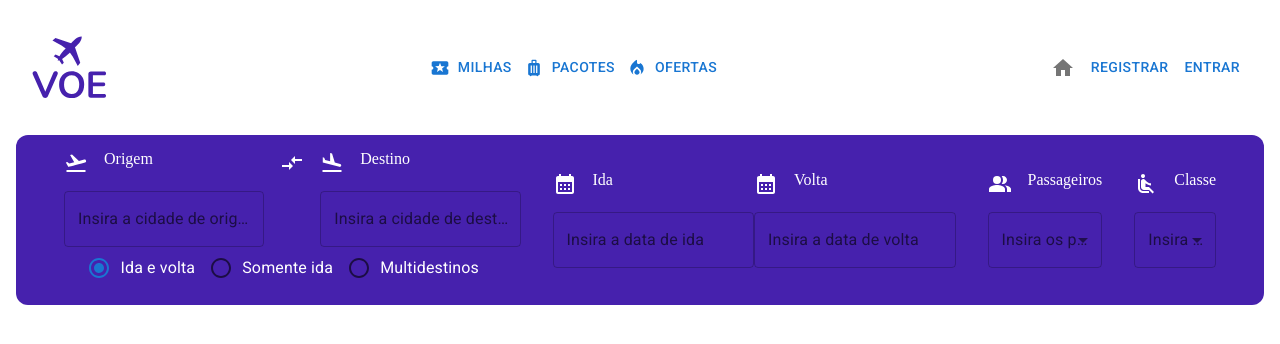
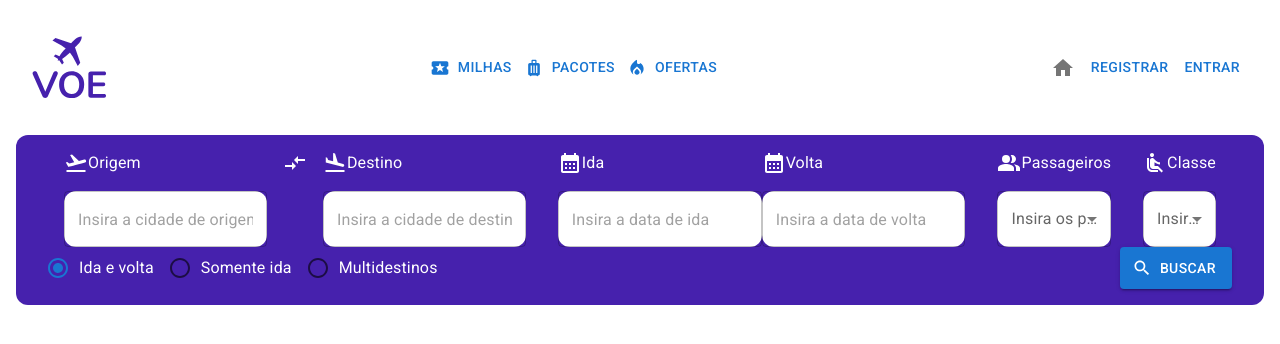
Before and after one commit to guijun13/ihc-voe, a Next.js app: page / in a window 1280 px wide. Shown: the top 344 px of the page. Built offline with nearby package versions, Linux system fonts and the light colour scheme.

Commit message:
update homepage main search

```diff
--- a/pages/index.tsx
+++ b/pages/index.tsx
@@ -9,6 +9,7 @@ import {
   Luggage,
   PeopleAlt,
   Person,
+  Search,
 } from '@mui/icons-material';
 import HomeIcon from '@mui/icons-material/Home';
 import {
@@ -19,7 +20,9 @@ import {
   MenuItem,
   Radio,
   RadioGroup,
+  Select,
   TextField,
+  Typography,
 } from '@mui/material';
 import type { NextPage } from 'next';
 import Head from 'next/head';
@@ -60,30 +63,112 @@ const Home: NextPage = () => {
         </div>
       </header>
 
-      <main className="flex items-center justify-around mx-4 px-8 py-4 rounded-xl bg-purple text-white">
-        <div className="flex flex-col items-center mx-4">
-          <div className="flex">
+      <main className="flex flex-col items-center justify-around mx-4 px-8 py-4 rounded-xl bg-purple text-white">
+        <div className="flex flex-row w-full justify-between">
+          <div className="flex flex-col items-center mx-4">
+            <div className="flex">
+              <div className="flex flex-col">
+                <div className="flex pb-4">
+                  <FlightTakeoff />
+                  <Typography variant="body1" className="ml-4">
+                    Origem
+                  </Typography>
+                </div>
+                <TextField
+                  className="bg-white rounded-xl"
+                  id="outlined-basic"
+                  placeholder="Insira a cidade de origem"
+                  variant="outlined"
+                />
+              </div>
+              <CompareArrows className="flex mx-4" />
+              <div className="flex flex-col">
+                <div className="flex pb-4">
+                  <FlightLand />
+                  <Typography variant="body1" className="ml-4">
+                    Destino
+                  </Typography>
+                </div>
+                <TextField
+                  className="bg-white rounded-xl"
+                  id="outlined-basic"
+                  placeholder="Insira a cidade de destino"
+                  variant="outlined"
+                />
+              </div>
+            </div>
+          </div>
+
+          <div className="flex items-center mx-4">
             <div className="flex flex-col">
               <div className="flex pb-4">
-                <FlightTakeoff />
-                <p className="ml-4">Origem</p>
+                <CalendarMonth />
+                <Typography variant="body1" className="ml-4">
+                  Ida
+                </Typography>
               </div>
-              <TextField id="outlined-basic" label="Insira a cidade de origem" variant="outlined" />
+              <TextField
+                className="bg-white rounded-xl"
+                id="outlined-basic"
+                placeholder="Insira a data de ida"
+                variant="outlined"
+              />
             </div>
-            <CompareArrows className="flex mx-4" />
             <div className="flex flex-col">
               <div className="flex pb-4">
-                <FlightLand />
-                <p className="ml-4">Destino</p>
+                <CalendarMonth />
+                <Typography variant="body1" className="ml-4">
+                  Volta
+                </Typography>
               </div>
               <TextField
+                className="bg-white rounded-xl"
                 id="outlined-basic"
-                label="Insira a cidade de destino"
+                placeholder="Insira a data de volta"
                 variant="outlined"
               />
             </div>
           </div>
 
+          <div className="flex items-center mx-4">
+            <div className="flex flex-col">
+              <div className="flex pb-4">
+                <PeopleAlt />
+                <Typography variant="body1" className="ml-4">
+                  Passageiros
+                </Typography>
+              </div>
+              <TextField
+                select
+                label="Insira os passageiros"
+                className="bg-white rounded-xl"
+                id="outlined-select-seat-class"
+              >
+                <MenuItem value={'Economica'}>1 adulto</MenuItem>
+              </TextField>
+            </div>
+          </div>
+
+          <div className="flex items-center mx-4">
+            <div className="flex flex-col">
+              <div className="flex pb-4">
+                <AirlineSeatReclineNormal />
+                <Typography variant="body1" className="ml-4">
+                  Classe
+                </Typography>
+              </div>
+              <TextField
+                select
+                label="Insira a classe"
+                className="bg-white rounded-xl"
+                id="outlined-select-seat-class"
+              >
+                <MenuItem value={'Economica'}>Economica</MenuItem>
+              </TextField>
+            </div>
+          </div>
+        </div>
+        <div className="flex flex-row justify-between w-full">
           <FormControl className="mt-4">
             <RadioGroup
               row
@@ -96,50 +181,15 @@ const Home: NextPage = () => {
               <FormControlLabel value="multidestinos" control={<Radio />} label="Multidestinos" />
             </RadioGroup>
           </FormControl>
+
+          <Button
+            className="flex rounded-xl bg-white text-purple my-4"
+            variant="contained"
+            startIcon={<Search />}
+          >
+            Buscar
+          </Button>
         </div>
-
-        <div className="flex items-center  mx-4">
-          <div className="flex flex-col">
-            <div className="flex pb-4">
-              <CalendarMonth />
-              <p className="ml-4">Ida</p>
-            </div>
-            <TextField id="outlined-basic" label="Insira a data de ida" variant="outlined" />
-          </div>
-          <div className="flex flex-col">
-            <div className="flex pb-4">
-              <CalendarMonth />
-              <p className="ml-4">Volta</p>
-            </div>
-            <TextField id="outlined-basic" label="Insira a data de volta" variant="outlined" />
-          </div>
-        </div>
-
-        <div className="flex items-center mx-4">
-          <div className="flex flex-col">
-            <div className="flex pb-4">
-              <PeopleAlt />
-              <p className="ml-4">Passageiros</p>
-            </div>
-            <TextField id="outlined-select-seat-class" select label="Insira os passageiros">
-              <MenuItem value={'Economica'}>1 adulto</MenuItem>
-            </TextField>
-          </div>
-        </div>
-
-        <div className="flex items-center mx-4">
-          <div className="flex flex-col">
-            <div className="flex pb-4">
-              <AirlineSeatReclineNormal />
-              <p className="ml-4">Classe</p>
-            </div>
-            <TextField id="outlined-select-seat-class" select label="Insira sua classe">
-              <MenuItem value={'Economica'}>Economica</MenuItem>
-            </TextField>
-          </div>
-        </div>
-
-        <div className="flex"></div>
       </main>
 
       <footer className="flex h-24 w-full items-center justify-center border-t"></footer>
```
